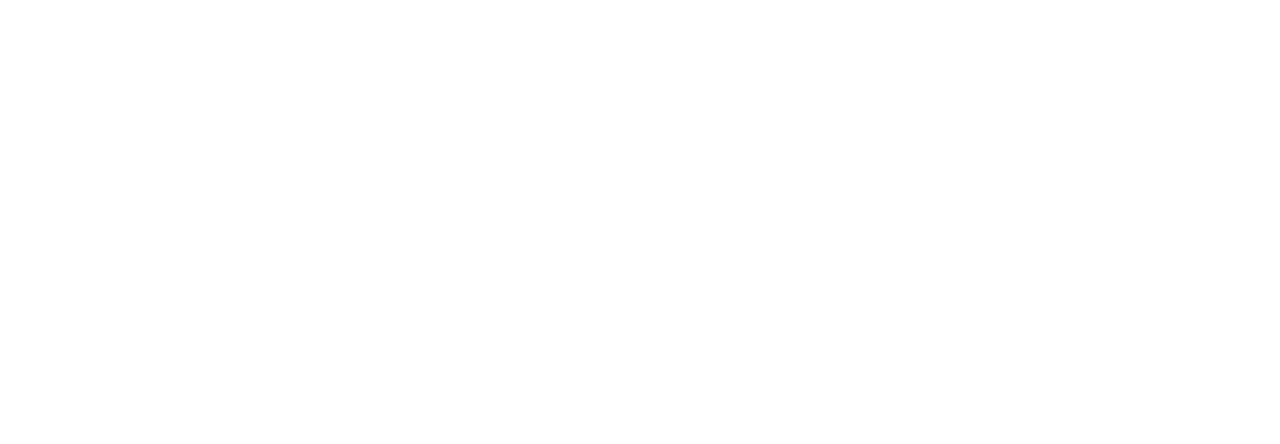
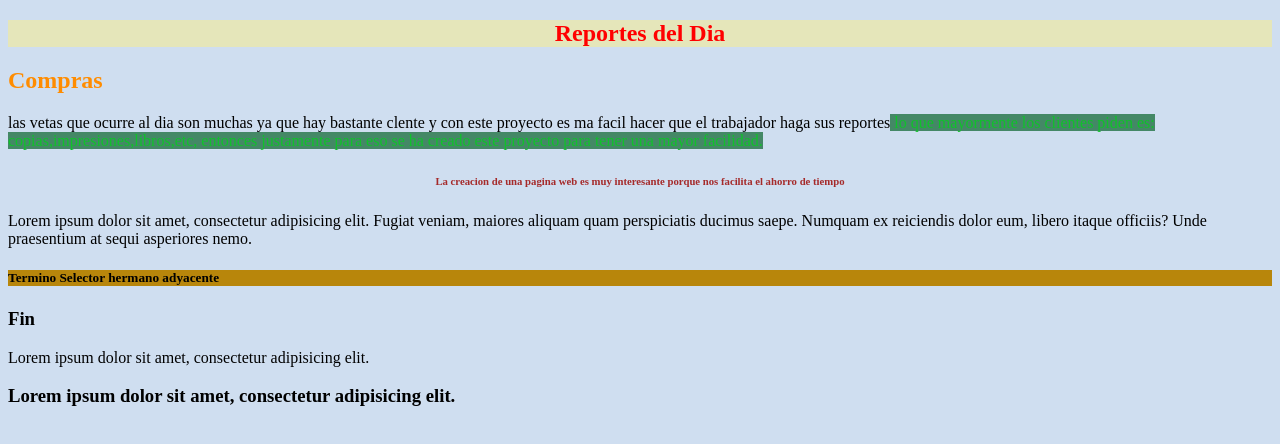
Before and after one commit to JohannsenVasquez/Trabajo_Selectores, a plain HTML site: page Trabajo_Selectores/Web/SelectordeatributoconvalorExacto.html in a window 1280 px wide. Drawn offline with Linux system fonts and the light colour scheme.

Commit message:
Fin de selector atributo exacto

```diff
--- a/Trabajo_Selectores/Estilos/estilos.css
+++ b/Trabajo_Selectores/Estilos/estilos.css
@@ -148,3 +148,14 @@ h3[href]{
 }*/
 
 /* SELECTOR DE ATRIBUTO CON VALOR EXACTO*/
+
+{background:#cfdef0 }
+h1{background: #e5e6ba;text-align: center;color: red;} h2{color:darkorange}
+span[rel="span"]{
+    color: #10c12b; text-align: center;background: #486;}
+h6[rel="creacion"]{
+    color: brown; text-align: center;}
+h5[rel="termino"]{
+    background-color: darkgoldenrod;
+    border-color: deeppink;
+}
--- a/Trabajo_Selectores/Web/SelectordeatributoconvalorExacto.html
+++ b/Trabajo_Selectores/Web/SelectordeatributoconvalorExacto.html
@@ -0,0 +1,33 @@
+<!doctype html>
+<html>
+<head>
+    <meta charset="UTF-8">
+    <title>Selector de atributo con valor exacto </title>
+    <link rel="stylesheet" href="../Estilos/estilos.css">
+
+</head>
+<body>
+
+<section class="Reportes">
+      <h1> Reportes del Dia </h2>
+       <article>
+           <div>
+               <h2>Compras</h2>
+                <div id="Ventas">
+                    <p id="dia"> las vetas que ocurre al dia son muchas ya que hay bastante clente y con este proyecto es ma facil hacer que el trabajador haga sus reportes<span rel="span"> lo que mayormente los clientes piden es: copias,impresiones,libros,etc, entonces justamente para eso se ha creado este proyecto para tener una mayor facilidad.</span></p>
+                   <h6 rel="creacion"> La creacion de una pagina web es muy interesante porque nos facilita el ahorro de tiempo</h6>
+                   <a>Lorem ipsum dolor sit amet, consectetur adipisicing elit. Fugiat veniam, maiores aliquam <a>quam perspiciatis ducimus saepe. Numquam ex reiciendis dolor eum,</a> libero itaque officiis? Unde praesentium at sequi asperiores nemo.</a>
+                   <h5 rel="termino">Termino Selector hermano adyacente</h5>
+
+                   <h3>Fin</h3>
+
+                   <a>Lorem ipsum dolor sit amet, consectetur adipisicing elit.</a>
+                   <h3 href="lorem">Lorem ipsum dolor sit amet, consectetur adipisicing elit.</h3>
+                </div>
+            </div>
+       </article>
+
+</section>
+
+</body>
+</html>
```
